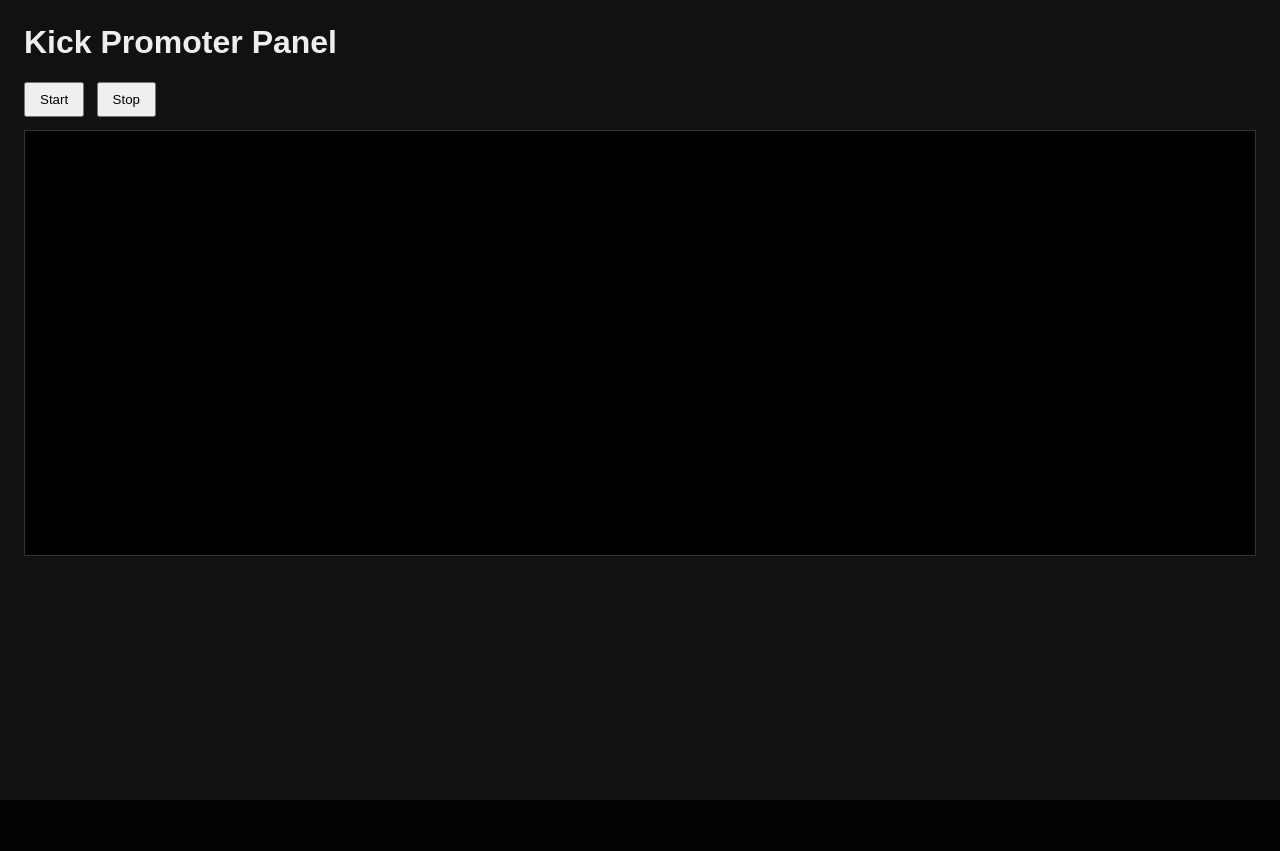
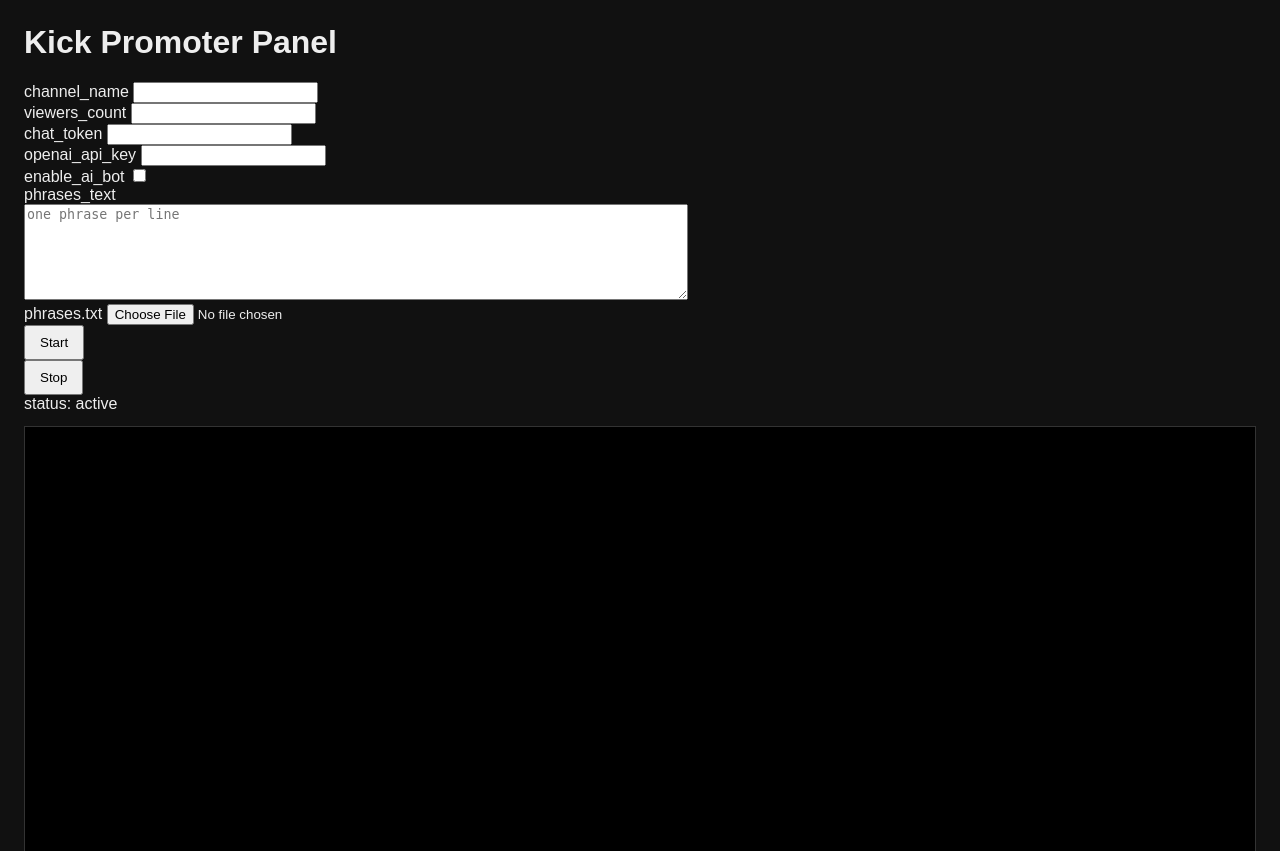
Before and after one commit to CatCodeArbelin/streampromoter, a Flask app: template kick_promoter/web_ui/templates/index.html in a window 1280 px wide. Shown: the top 851 px of the page. Before the commit the page ends 800 px from the top, so only its background shows below. Run offline with Flask 3, Linux system fonts and the light colour scheme; the template is opened without the code that fills it: most values are stand-ins (such as "Sample title", 1, 10 or a date in 2020); data that the repository does not hold is empty; parts of the project's set-up code (start-up, migrations or seed data) failed here and were passed over.

Commit message:
Add runtime-config web form, validation, status and SSE logs

```diff
--- a/kick_promoter/web_ui/app.py
+++ b/kick_promoter/web_ui/app.py
@@ -9,7 +9,15 @@ from flask import Flask, Response, jsonify, render_template, request
 from kick_promoter.main import load_config, run_bot
 
 app = Flask(__name__)
-state = {"running": False, "thread": None, "loop": None, "task": None, "logs": Queue()}
+state = {
+    "running": False,
+    "status": "stopped",
+    "error": None,
+    "thread": None,
+    "loop": None,
+    "task": None,
+    "logs": Queue(),
+}
 
 
 class SSELogHandler(logging.Handler):
@@ -19,36 +27,104 @@ class SSELogHandler(logging.Handler):
 
 @app.route("/")
 def index():
-    return render_template("index.html", config=load_config(), running=state["running"])
+    return render_template("index.html", config=load_config(), state=state)
+
+
+def _parse_runtime_request(base_config: dict) -> tuple[dict, list[str]]:
+    payload = request.get_json(silent=True) if request.is_json else request.form
+    payload = payload or {}
+
+    merged = dict(base_config)
+    errors = []
+
+    channel_name = str(payload.get("channel_name", "")).strip()
+    if not channel_name:
+        errors.append("channel_name is required")
+    else:
+        merged["kick_channel"] = channel_name
+
+    viewers_raw = str(payload.get("viewers_count", "")).strip()
+    try:
+        viewers_count = int(viewers_raw)
+        if viewers_count < 1:
+            raise ValueError
+        merged["viewer_count"] = viewers_count
+    except ValueError:
+        errors.append("viewers_count must be a positive integer")
+
+    chat_token = str(payload.get("chat_token", "")).strip()
+    if chat_token:
+        merged["chat_token"] = chat_token
+
+    openai_api_key = str(payload.get("openai_api_key", "")).strip()
+    if openai_api_key:
+        merged["openai_api_key"] = openai_api_key
+
+    enable_raw = str(payload.get("enable_ai_bot", "")).strip().lower()
+    merged["openai_enabled"] = enable_raw in {"1", "true", "yes", "on"}
+
+    phrases_text = str(payload.get("phrases_text", "")).strip()
+    phrases_file = request.files.get("phrases_file")
+    if phrases_file and phrases_file.filename:
+        phrases_text = phrases_file.read().decode("utf-8", errors="ignore").strip()
+
+    if phrases_text:
+        phrases = [line.strip() for line in phrases_text.splitlines() if line.strip()]
+        if phrases:
+            merged["runtime_phrases"] = phrases
+
+    return merged, errors
 
 
 @app.route("/start", methods=["POST"])
 def start():
     if state["running"]:
-        return jsonify({"ok": True, "status": "already running"})
-    config = request.json or load_config()
+        return jsonify({"ok": True, "status": "already_running"})
+
+    config, errors = _parse_runtime_request(load_config())
+    if errors:
+        return jsonify({"ok": False, "errors": errors}), 400
+
+    state["status"] = "running"
+    state["error"] = None
 
     def worker():
         loop = asyncio.new_event_loop()
         state["loop"] = loop
         asyncio.set_event_loop(loop)
         state["task"] = loop.create_task(run_bot(config))
-        loop.run_until_complete(state["task"])
+        try:
+            loop.run_until_complete(state["task"])
+            if state["status"] != "error":
+                state["status"] = "stopped"
+        except Exception as exc:
+            state["status"] = "error"
+            state["error"] = str(exc)
+            logging.exception("Runner failed")
+        finally:
+            state["running"] = False
 
     state["thread"] = threading.Thread(target=worker, daemon=True)
     state["thread"].start()
     state["running"] = True
-    return jsonify({"ok": True})
+    return jsonify({"ok": True, "status": state["status"]})
 
 
 @app.route("/stop", methods=["POST"])
 def stop():
     if not state["running"]:
-        return jsonify({"ok": True, "status": "already stopped"})
+        state["status"] = "stopped"
+        return jsonify({"ok": True, "status": "already_stopped"})
     if state["task"]:
         state["loop"].call_soon_threadsafe(state["task"].cancel)
     state["running"] = False
-    return jsonify({"ok": True})
+    state["status"] = "stopped"
+    return jsonify({"ok": True, "status": state["status"]})
+
+
+@app.route("/status")
+def status():
+    return jsonify({"running": state["running"], "status": state["status"], "error": state["error"]})
 
 
 @app.route("/logs")
--- a/kick_promoter/web_ui/templates/index.html
+++ b/kick_promoter/web_ui/templates/index.html
@@ -7,12 +7,54 @@
 </head>
 <body>
   <h1>Kick Promoter Panel</h1>
-  <button id="start">Start</button>
+  <form id="start-form" enctype="multipart/form-data">
+    <label>channel_name <input name="channel_name" value="{{ config.kick_channel }}" required /></label><br/>
+    <label>viewers_count <input name="viewers_count" type="number" min="1" value="{{ config.viewer_count }}" required /></label><br/>
+    <label>chat_token <input name="chat_token" value="{{ config.chat_token }}" /></label><br/>
+    <label>openai_api_key <input name="openai_api_key" value="{{ config.openai_api_key }}" /></label><br/>
+    <label>enable_ai_bot <input name="enable_ai_bot" type="checkbox" {% if config.openai_enabled %}checked{% endif %} /></label><br/>
+    <label>phrases_text</label><br/>
+    <textarea name="phrases_text" rows="6" cols="80" placeholder="one phrase per line"></textarea><br/>
+    <label>phrases.txt <input name="phrases_file" type="file" accept=".txt" /></label><br/>
+    <button id="start" type="submit">Start</button>
+  </form>
   <button id="stop">Stop</button>
+  <div id="status">status: {{ state.status }}</div>
+  <div id="error" style="color:red;"></div>
   <pre id="logs"></pre>
   <script>
-    document.getElementById('start').onclick = () => fetch('/start',{method:'POST',headers:{'Content-Type':'application/json'},body:'{}'});
-    document.getElementById('stop').onclick = () => fetch('/stop',{method:'POST'});
+    const statusEl = document.getElementById('status');
+    const errorEl = document.getElementById('error');
+    const setStatus = (data) => {
+      statusEl.textContent = `status: ${data.status}`;
+      errorEl.textContent = data.error ? `error: ${data.error}` : '';
+    };
+
+    document.getElementById('start-form').onsubmit = async (e) => {
+      e.preventDefault();
+      const formData = new FormData(e.target);
+      if (!formData.get('enable_ai_bot')) formData.set('enable_ai_bot', 'false');
+      else formData.set('enable_ai_bot', 'true');
+      const resp = await fetch('/start', {method:'POST', body: formData});
+      const data = await resp.json();
+      if (!resp.ok) {
+        errorEl.textContent = (data.errors || ['start failed']).join('; ');
+        return;
+      }
+      setStatus({status: data.status || 'running', error: null});
+    };
+
+    document.getElementById('stop').onclick = async () => {
+      const resp = await fetch('/stop',{method:'POST'});
+      const data = await resp.json();
+      setStatus(data);
+    };
+
+    setInterval(async () => {
+      const resp = await fetch('/status');
+      if (resp.ok) setStatus(await resp.json());
+    }, 2000);
+
     const logs = document.getElementById('logs');
     const es = new EventSource('/logs');
     es.onmessage = (ev) => { logs.textContent += ev.data + "\n"; logs.scrollTop = logs.scrollHeight; };
```
Also changed, not shown: kick_promoter/ai_bot/chat_poster.py (+9 -5 lines).
